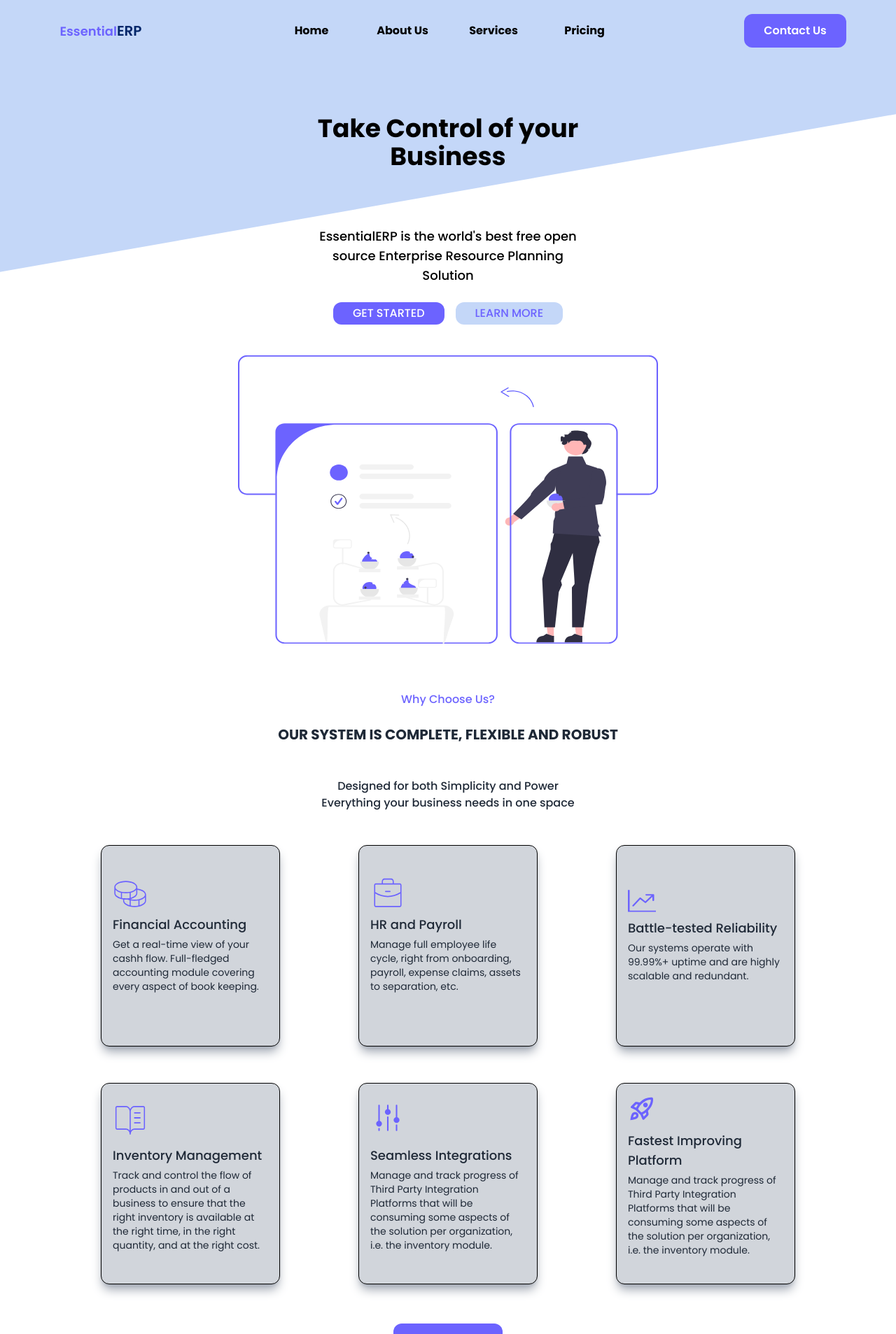
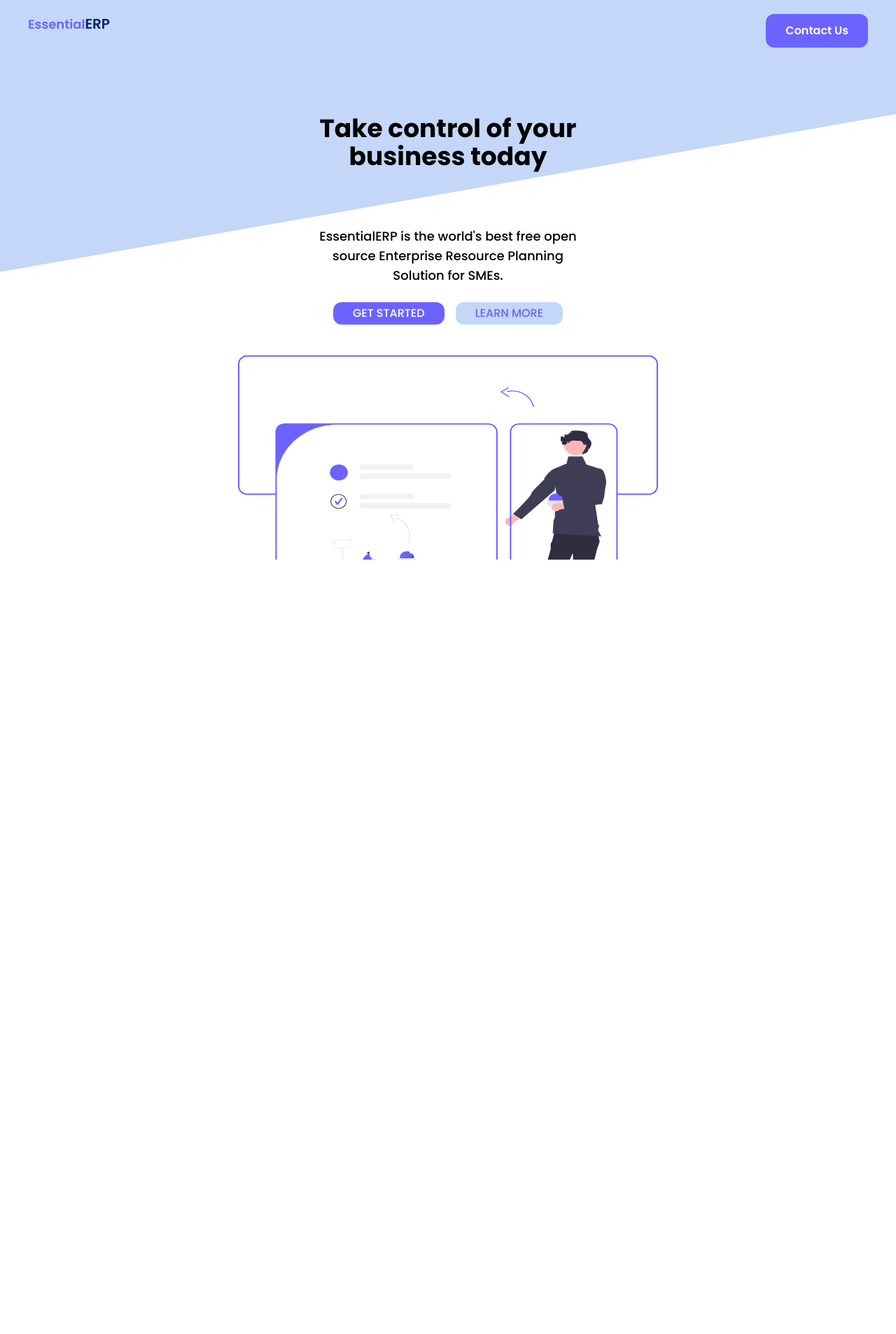
Before and after one commit to Cessation-Code/essentialerp-frontend, a Next.js app: page / in a window 1280 px wide. Shown: the top 1907 px of the page at 70% size. After the commit the page ends 800 px from the top, so only its background shows below. Built offline with nearby package versions, Linux system fonts and the light colour scheme.

Commit message:
touches on the landing page done

```diff
--- a/pages/index.js
+++ b/pages/index.js
@@ -1,4 +1,4 @@
-import React from "react"
+import React from "react";
 import Link from "next/link";
 
 import Logo from "../public/icons/landing_page/landing";
@@ -8,70 +8,88 @@ import Logo3 from "../public/icons/landing_page/landingicon03";
 import Logo4 from "../public/icons/landing_page/landingicon04";
 import Logo5 from "../public/icons/landing_page/landingicon05";
 import Logo6 from "../public/icons/landing_page/landingicon06";
-import UnauthenticatedLayout from "../components/layouts/unauthenticated_layout/unauthenticated_layout"
+import UnauthenticatedLayout from "../components/layouts/unauthenticated_layout/unauthenticated_layout";
 import AppLogo from "../components/logo";
 
-
 export default function Home() {
-
   return (
-
     <UnauthenticatedLayout>
       {/* heres the background colour thats white */}
-      <div className="flex flex-col relative bg-[white]">
+      <div className="flex flex-col relative bg-[white] h-screen overflow-auto custom-scrollbar">
+        {/* here's the diagonal object giving at the top */}
+        <div className="z-0 absolute -top-56 bottom-96 h-[500px] inset-0 bg-[#C4D7F8] transform -skew-y-[10deg]"></div>
 
-        {/* here's the diagonal object giving at the top */}
-        <div
-          className="z-0 absolute -top-56 bottom-96 h-[500px] inset-0 bg-[#C4D7F8] transform -skew-y-[10deg]">
-        </div>
-
-        <div className='flex flex-row px-5 pt-5 items-center'>
-
-          <div className='basis-1/5 z-50 text-center'>
+        <div className="flex flex-row  mx-5 px-5 pt-5 justify-between">
+          <div className="z-50 text-center">
             <AppLogo />
           </div>
 
-          <div className='basis-3/5 z-50'>
-            <div className='flex flex-row px-28 font-bold text-black text-center'>
-              <div className='basis-1/4'>Home</div>
-              <div className='basis-1/4'>About Us</div>
-              <div className='basis-1/4'>Services</div>
-              <div className='basis-1/4'>Pricing</div>
+          {/* <div className="basis-3/5 z-50">
+            <div className="flex flex-row px-28 font-bold text-black text-center">
+              <div className="basis-1/4">Home</div>
+              <div className="basis-1/4">About Us</div>
+              <div className="basis-1/4">Services</div>
+              <div className="basis-1/4">Pricing</div>
             </div>
-          </div>
+          </div> */}
 
-          <div className='basis-1/5 font-semibold text-center z-50'>
-            <button className='rounded-xl bg-[#6C63FF] text-white px-7 py-3'>Contact Us</button>
-          </div>
-
-        </div>
-
-        <div className='flex flex-row pt-24 justify-center text-4xl text-black font-bold'>
-          <div className='text-center z-50'>
-            Take Control of your<br />Business
+          <div className=" font-semibold text-center z-50">
+            <Link href="signup">
+              <button className="rounded-xl bg-[#6C63FF] text-white px-7 py-3">
+                Contact Us
+              </button>
+            </Link>
           </div>
         </div>
 
-        <div className='flex flex-row pt-20 justify-center text-lg text-black font-medium'>
-          <div className='text-center z-50'>
-            EssentialERP is the world's best free open<br />source Enterprise Resource Planning<br />Solution
+        <div className="flex flex-row pt-24 justify-center text-4xl text-black font-bold">
+          <div className="text-center z-50">
+            Take control of your
+            <br />
+            business today
           </div>
         </div>
 
-        <div className='flex flex-row justify-center gap-4 pt-6 font-medium'>
-          <Link href="signup">  <button className='rounded-xl bg-[#6C63FF] text-white px-7 py-1'>GET STARTED</button> </Link>
-          <button className='rounded-xl bg-[#C4D7F8] text-[#6C63FF] px-7 py-1'>LEARN MORE</button>
+        <div className="flex flex-row pt-20 justify-center text-lg text-black font-medium">
+          <div className="text-center z-50">
+            EssentialERP is the world's best free open
+            <br />
+            source Enterprise Resource Planning
+            <br />
+            Solution for SMEs.
+          </div>
         </div>
 
-        <div className='flex flex-row justify-center'>
+        <div className="flex flex-row justify-center gap-4 pt-6 font-medium">
+          <Link href="signup">
+            <button className="rounded-xl bg-[#6C63FF] text-white px-7 py-1">
+              GET STARTED
+            </button>
+          </Link>
+          <Link href="signup">
+            <button className="rounded-xl bg-[#C4D7F8] text-[#6C63FF] px-7 py-1">
+              LEARN MORE
+            </button>
+          </Link>
+        </div>
+
+        <div className="flex flex-row justify-center">
           <Logo />
         </div>
 
-        <div className='flex flex-row justify-center gap-4 pt-6 font-medium text-center'>
+        <div className="flex flex-row justify-center gap-4 pt-6 font-medium text-center">
           <div>
             <div className="text-[#6C63FF]">Why Choose Us?</div> <br />
-            <div className="font-bold text-xl">OUR SYSTEM IS COMPLETE, FLEXIBLE AND ROBUST</div> <br /><br />
-            <div className="">Designed for both Simplicity and Power<br />Everything your business needs in one space</div>
+            <div className="font-bold text-xl">
+              OUR SYSTEM IS COMPLETE, FLEXIBLE AND ROBUST
+            </div>{" "}
+            <br />
+            <br />
+            <div className="">
+              Designed for both Simplicity and Power
+              <br />
+              Everything your business needs in one space
+            </div>
             <div />
           </div>
         </div>
@@ -80,27 +98,49 @@ export default function Home() {
         <div className="flex flex-row pt-12 pb-10 justify-center gap-28">
           <button className="rounded-xl border border-black bg-gray-300 px-4 pb-9 w-64 h-72 text-left shadow-gray-400 shadow-lg hover:shadow-2xl">
             <div className="flex flex-col">
-              <div> <Logo1 /> </div>
-              <div className="md:text-lg text-base font-medium pb-1">Financial Accounting</div>
-              <div className="md:text-sm text-xs">Get a real-time view of your cashh flow. Full-fledged accounting module covering every aspect of book keeping.</div>
+              <div>
+                {" "}
+                <Logo1 />
+              </div>
+              <div className="md:text-lg text-base font-medium pb-1">
+                Financial Accounting
+              </div>
+              <div className="md:text-sm text-xs">
+                Get a real-time view of your cashh flow. Full-fledged accounting
+                module covering every aspect of book keeping.
+              </div>
             </div>
           </button>
 
+          <button className="rounded-xl border border-black bg-gray-300 px-4 pb-9 w-64 h-72 text-left shadow-gray-400 shadow-lg hover:shadow-2xl">
+            <div className="flex flex-col">
+              <div>
+                {" "}
+                <Logo2 />
+              </div>
+              <div className="md:text-lg text-base font-medium pb-1">
+                HR and Payroll
+              </div>
+              <div className="md:text-sm text-xs">
+                Manage full employee life cycle, right from onboarding, payroll,
+                expense claims, assets to separation, etc.
+              </div>
+            </div>
+          </button>
 
           <button className="rounded-xl border border-black bg-gray-300 px-4 pb-9 w-64 h-72 text-left shadow-gray-400 shadow-lg hover:shadow-2xl">
             <div className="flex flex-col">
-              <div> <Logo2 /> </div>
-              <div className="md:text-lg text-base font-medium pb-1">HR and Payroll</div>
-              <div className="md:text-sm text-xs">Manage full employee life cycle, right from onboarding, payroll, expense claims, assets to separation, etc.</div>
-            </div>
-          </button>
-
-
-          <button className="rounded-xl border border-black bg-gray-300 px-4 pb-9 w-64 h-72 text-left shadow-gray-400 shadow-lg hover:shadow-2xl">
-            <div className="flex flex-col">
-              <div> <Logo3 /> </div>
-              <div className="md:text-lg text-base font-medium pb-1">Battle-tested Reliability </div>
-              <div className="md:text-sm text-xs ">Our systems operate with 99.99%+ uptime and are highly scalable and redundant. </div>
+              <div>
+                {" "}
+                <Logo3 />
+              </div>
+              <div className="md:text-lg text-base font-medium pb-1">
+                Battle-tested Reliability{" "}
+              </div>
+              <div className="md:text-sm text-xs ">
+                Our systems operate with 99.99%+ uptime and are highly scalable
+                and redundant.
+              </div>
             </div>
           </button>
         </div>
@@ -108,41 +148,66 @@ export default function Home() {
         <div className="flex flex-row pt-3 pb-14 justify-center gap-28">
           <button className="rounded-xl border border-black bg-gray-300 px-4 pb-9 w-64 h-72 text-left shadow-gray-400 shadow-lg hover:shadow-2xl">
             <div className="flex flex-col">
-              <div> <Logo4 /> </div>
-              <div className="md:text-lg text-base font-medium pb-1">Inventory Management</div>
-              <div className="md:text-sm text-xs">Track and control the flow of products in and out of a business to ensure that the right inventory is available at the right time, in the right quantity, and at the right cost.</div>
+              <div>
+                {" "}
+                <Logo4 />
+              </div>
+              <div className="md:text-lg text-base font-medium pb-1">
+                Inventory Management
+              </div>
+              <div className="md:text-sm text-xs">
+                Track and control the flow of products in and out of a business
+                to ensure that the right inventory is available at the right
+                time, in the right quantity, and at the right cost.
+              </div>
             </div>
           </button>
 
+          <button  className="rounded-xl border border-black bg-gray-300 px-4 pb-9 w-64 h-72 text-left shadow-gray-400 shadow-lg hover:shadow-2xl">
+            <div className="flex flex-col">
+              <div>
+                {" "}
+                <Logo5 />{" "}
+              </div>
+              <div className="md:text-lg text-base font-medium pb-1">
+                Seamless Integrations
+              </div>
+              <div className="md:text-sm text-xs">
+                Manage and track progress of Third Party Integration Platforms
+                that will be consuming some aspects of the solution per
+                organization, i.e. the inventory module.{" "}
+              </div>
+            </div>
+          </button>
 
           <button className="rounded-xl border border-black bg-gray-300 px-4 pb-9 w-64 h-72 text-left shadow-gray-400 shadow-lg hover:shadow-2xl">
             <div className="flex flex-col">
-              <div> <Logo5 /> </div>
-              <div className="md:text-lg text-base font-medium pb-1">Seamless Integrations</div>
-              <div className="md:text-sm text-xs">Manage and track progress of Third Party Integration Platforms that will be consuming some aspects of the solution per organization, i.e. the inventory module. </div>
-            </div>
-          </button>
-
-
-          <button className="rounded-xl border border-black bg-gray-300 px-4 pb-9 w-64 h-72 text-left shadow-gray-400 shadow-lg hover:shadow-2xl">
-            <div className="flex flex-col">
-              <div> <Logo6 /> </div>
-              <div className="md:text-lg text-base font-medium pb-1">Fastest Improving Platform</div>
-              <div className="md:text-sm text-xs ">Manage and track progress of Third Party Integration Platforms that will be consuming some aspects of the solution per organization, i.e. the inventory module. </div>
+              <div>
+                {" "}
+                <Logo6 />
+              </div>
+              <div className="md:text-lg text-base font-medium pb-1">
+                Fastest Improving Platform
+              </div>
+              <div className="md:text-sm text-xs ">
+                Manage and track progress of Third Party Integration Platforms
+                that will be consuming some aspects of the solution per
+                organization, i.e. the inventory module.{" "}
+              </div>
             </div>
           </button>
         </div>
 
         <div className="flex flex-row justify-center pb-6">
           <div>
-            <button className='rounded-xl bg-[#6C63FF] text-white px-10 py-3'>
-              Start Now
-            </button>
+            <Link href="signup">
+              <button className="rounded-xl bg-[#6C63FF] text-white px-10 py-3">
+                Start Now
+              </button>
+            </Link>
           </div>
         </div>
-
       </div>
-
     </UnauthenticatedLayout>
-  )
+  );
 }
```
